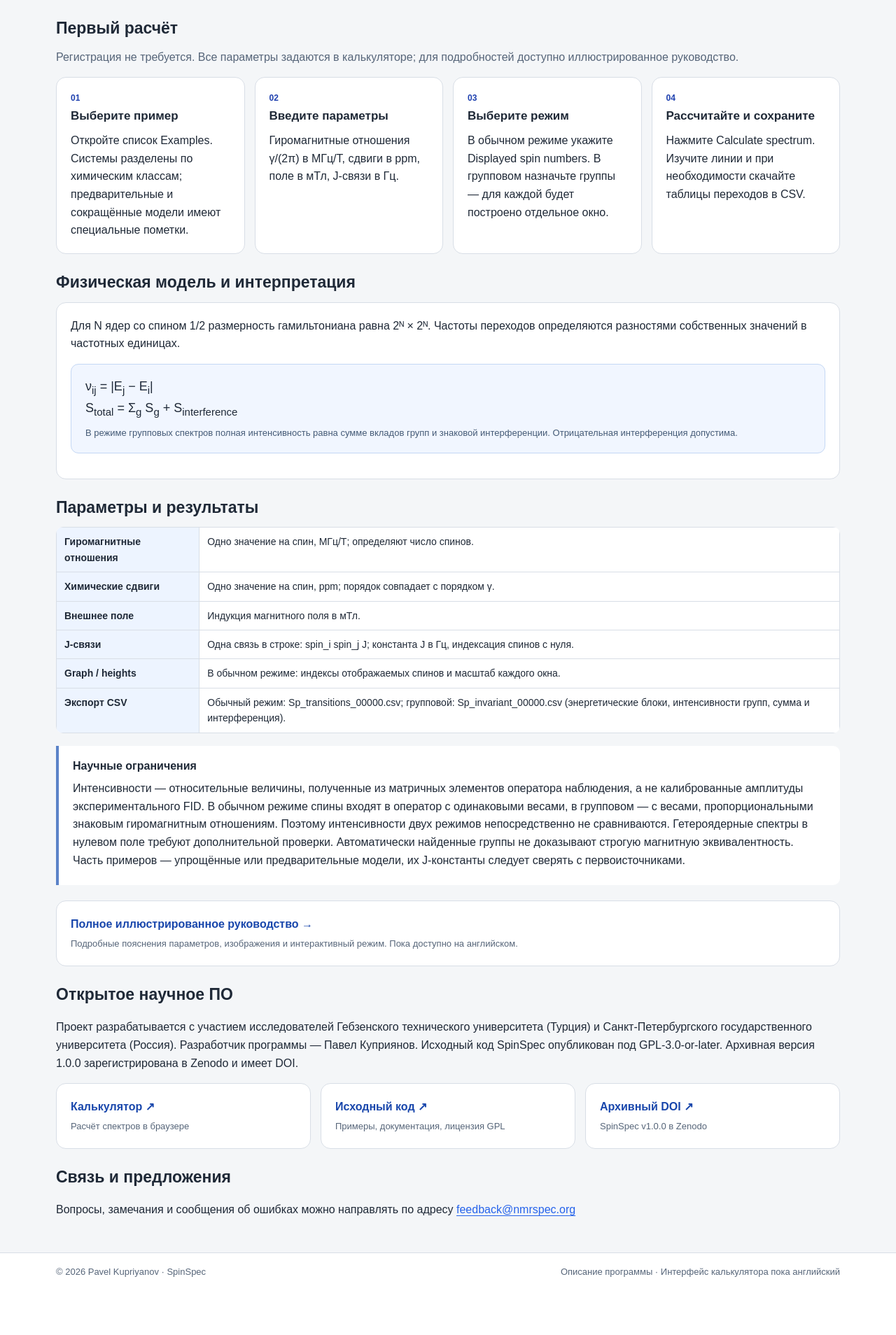
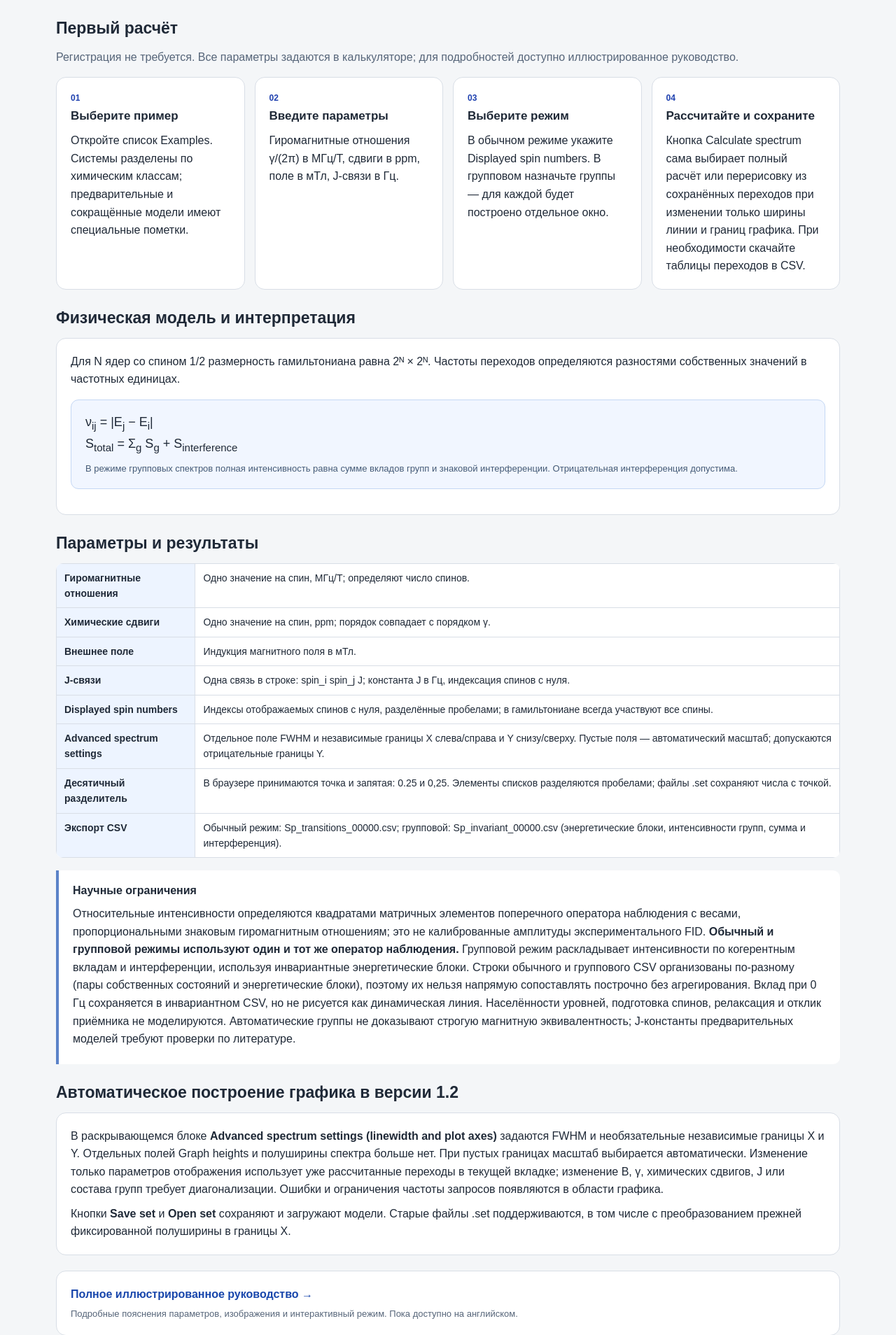
Before and after one commit to scleroze/SpinSpec, a Python web app: template templates/ru.html in a window 1280 px wide. Shown: the part 875-2783 px from the top of the page at 70% size. Before the commit the page ends 2700 px from the top, so only its background shows below. Run offline with Jinja, Linux system fonts and the light colour scheme; the template is opened without the code that fills it, so the values that code supplies are empty.

Commit message:
docs: update templates/ru.html for v1.2 automatic replot, axes and consistent observer physics

```diff
--- a/templates/ru.html
+++ b/templates/ru.html
@@ -35,14 +35,17 @@
 <section class="section-block" id="start"><h2>Первый расчёт</h2><p class="section-lead">Регистрация не требуется. Все параметры задаются в калькуляторе; для подробностей доступно иллюстрированное руководство.</p><div class="card-grid" style="grid-template-columns:repeat(auto-fit,minmax(220px,1fr))"><article class="info-card"><div class="tag">01</div><h3>Выберите пример</h3><p>Откройте список Examples. Системы разделены по химическим классам; предварительные и сокращённые модели имеют специальные пометки.</p></article>
 <article class="info-card"><div class="tag">02</div><h3>Введите параметры</h3><p>Гиромагнитные отношения γ/(2π) в МГц/Т, сдвиги в ppm, поле в мТл, J-связи в Гц.</p></article>
 <article class="info-card"><div class="tag">03</div><h3>Выберите режим</h3><p>В обычном режиме укажите Displayed spin numbers. В групповом назначьте группы — для каждой будет построено отдельное окно.</p></article>
-<article class="info-card"><div class="tag">04</div><h3>Рассчитайте и сохраните</h3><p>Нажмите Calculate spectrum. Изучите линии и при необходимости скачайте таблицы переходов в CSV.</p></article></div></section>
+<article class="info-card"><div class="tag">04</div><h3>Рассчитайте и сохраните</h3><p>Кнопка Calculate spectrum сама выбирает полный расчёт или перерисовку из сохранённых переходов при изменении только ширины линии и границ графика. При необходимости скачайте таблицы переходов в CSV.</p></article></div></section>
 <section class="section-block" id="physics"><h2>Физическая модель и интерпретация</h2><div class="section-card"><p>Для N ядер со спином 1/2 размерность гамильтониана равна 2ᴺ × 2ᴺ. Частоты переходов определяются разностями собственных значений в частотных единицах.</p><div class="formula-box">ν<sub>ij</sub> = |E<sub>j</sub> − E<sub>i</sub>|<br>S<sub>total</sub> = Σ<sub>g</sub> S<sub>g</sub> + S<sub>interference</sub><p>В режиме групповых спектров полная интенсивность равна сумме вкладов групп и знаковой интерференции. Отрицательная интерференция допустима.</p></div></div></section>
 <section class="section-block" id="inputs"><h2>Параметры и результаты</h2><div class="table-wrap"><table class="site-table"><tbody><tr><th scope="row">Гиромагнитные отношения</th><td>Одно значение на спин, МГц/Т; определяют число спинов.</td></tr>
 <tr><th scope="row">Химические сдвиги</th><td>Одно значение на спин, ppm; порядок совпадает с порядком γ.</td></tr>
 <tr><th scope="row">Внешнее поле</th><td>Индукция магнитного поля в мТл.</td></tr>
 <tr><th scope="row">J-связи</th><td>Одна связь в строке: spin_i spin_j J; константа J в Гц, индексация спинов с нуля.</td></tr>
-<tr><th scope="row">Graph / heights</th><td>В обычном режиме: индексы отображаемых спинов и масштаб каждого окна.</td></tr>
-<tr><th scope="row">Экспорт CSV</th><td>Обычный режим: Sp_transitions_00000.csv; групповой: Sp_invariant_00000.csv (энергетические блоки, интенсивности групп, сумма и интерференция).</td></tr></tbody></table></div><div class="caution"><strong>Научные ограничения</strong><p>Интенсивности — относительные величины, полученные из матричных элементов оператора наблюдения, а не калиброванные амплитуды экспериментального FID. В обычном режиме спины входят в оператор с одинаковыми весами, в групповом — с весами, пропорциональными знаковым гиромагнитным отношениям. Поэтому интенсивности двух режимов непосредственно не сравниваются. Гетероядерные спектры в нулевом поле требуют дополнительной проверки. Автоматически найденные группы не доказывают строгую магнитную эквивалентность. Часть примеров — упрощённые или предварительные модели, их J-константы следует сверять с первоисточниками.</p></div></section>
+<tr><th scope="row">Displayed spin numbers</th><td>Индексы отображаемых спинов с нуля, разделённые пробелами; в гамильтониане всегда участвуют все спины.</td></tr>
+<tr><th scope="row">Advanced spectrum settings</th><td>Отдельное поле FWHM и независимые границы X слева/справа и Y снизу/сверху. Пустые поля — автоматический масштаб; допускаются отрицательные границы Y.</td></tr>
+<tr><th scope="row">Десятичный разделитель</th><td>В браузере принимаются точка и запятая: 0.25 и 0,25. Элементы списков разделяются пробелами; файлы .set сохраняют числа с точкой.</td></tr>
+<tr><th scope="row">Экспорт CSV</th><td>Обычный режим: Sp_transitions_00000.csv; групповой: Sp_invariant_00000.csv (энергетические блоки, интенсивности групп, сумма и интерференция).</td></tr></tbody></table></div><div class="caution"><strong>Научные ограничения</strong><p>Относительные интенсивности определяются квадратами матричных элементов поперечного оператора наблюдения с весами, пропорциональными знаковым гиромагнитным отношениям; это не калиброванные амплитуды экспериментального FID. <b>Обычный и групповой режимы используют один и тот же оператор наблюдения.</b> Групповой режим раскладывает интенсивности по когерентным вкладам и интерференции, используя инвариантные энергетические блоки. Строки обычного и группового CSV организованы по-разному (пары собственных состояний и энергетические блоки), поэтому их нельзя напрямую сопоставлять построчно без агрегирования. Вклад при 0 Гц сохраняется в инвариантном CSV, но не рисуется как динамическая линия. Населённости уровней, подготовка спинов, релаксация и отклик приёмника не моделируются. Автоматические группы не доказывают строгую магнитную эквивалентность; J-константы предварительных моделей требуют проверки по литературе.</p></div></section>
+<section class="section-block" id="workflow"><h2>Автоматическое построение графика в версии 1.2</h2><div class="section-card"><p>В раскрывающемся блоке <b>Advanced spectrum settings (linewidth and plot axes)</b> задаются FWHM и необязательные независимые границы X и Y. Отдельных полей Graph heights и полуширины спектра больше нет. При пустых границах масштаб выбирается автоматически. Изменение только параметров отображения использует уже рассчитанные переходы в текущей вкладке; изменение B, γ, химических сдвигов, J или состава групп требует диагонализации. Ошибки и ограничения частоты запросов появляются в области графика.</p><p>Кнопки <b>Save set</b> и <b>Open set</b> сохраняют и загружают модели. Старые файлы .set поддерживаются, в том числе с преобразованием прежней фиксированной полуширины в границы X.</p></div></section>
 <section class="section-block" id="tutorial"><a class="resource-card" href="/tutorial"><strong>Полное иллюстрированное руководство →</strong><span>Подробные пояснения параметров, изображения и интерактивный режим. Пока доступно на английском.</span></a></section>
 <section class="section-block" id="source"><h2>Открытое научное ПО</h2><p>Проект разрабатывается с участием исследователей Гебзенского технического университета (Турция) и Санкт-Петербургского государственного университета (Россия). Разработчик программы — Павел Куприянов. Исходный код SpinSpec опубликован под GPL-3.0-or-later. Архивная версия 1.0.0 зарегистрирована в Zenodo и имеет DOI.</p><div class="resources"><a class="resource-card" href="/"><strong>Калькулятор ↗</strong><span>Расчёт спектров в браузере</span></a>
 <a class="resource-card" href="https://github.com/scleroze/SpinSpec" target="_blank" rel="noopener noreferrer"><strong>Исходный код ↗</strong><span>Примеры, документация, лицензия GPL</span></a>
```
